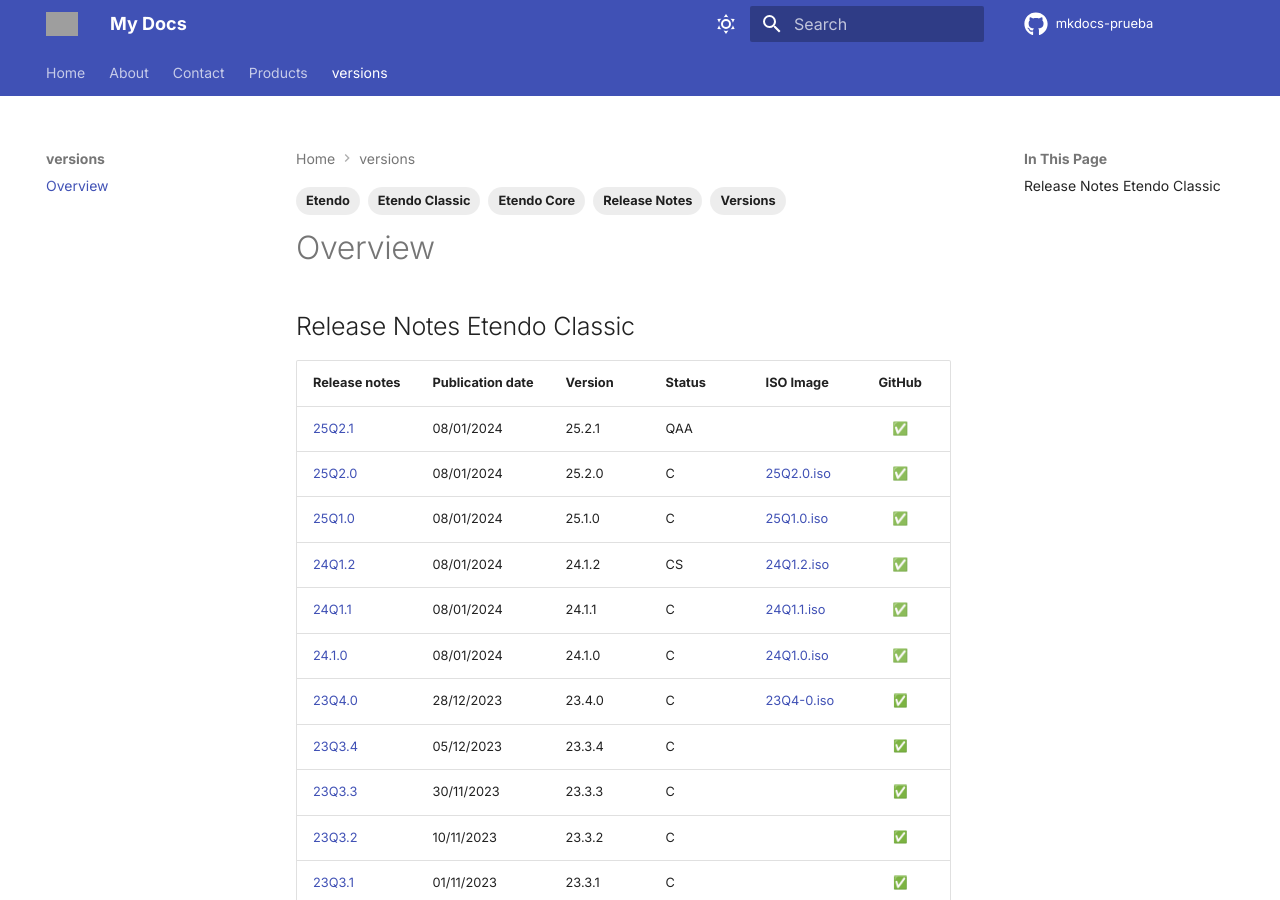
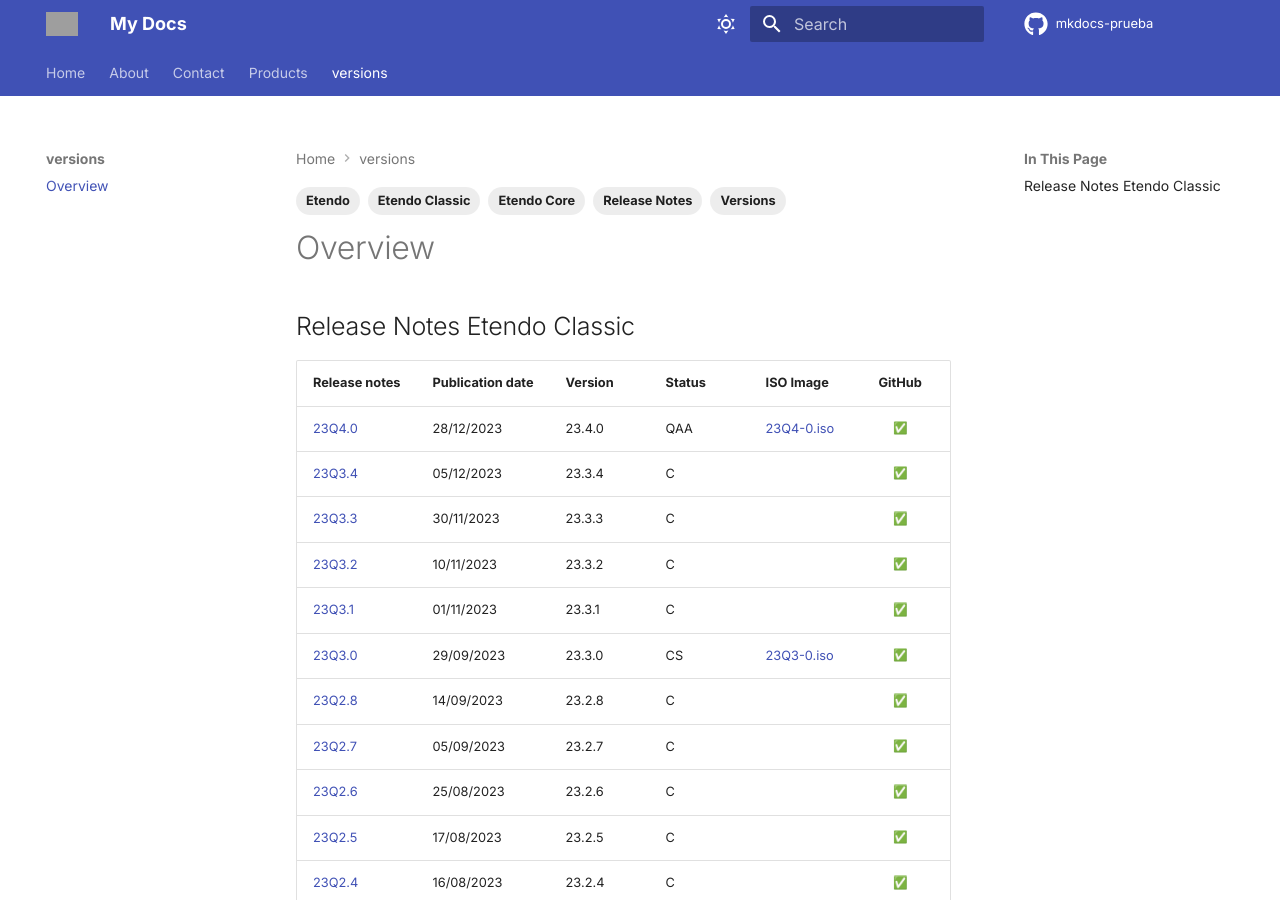
Before and after one commit to facumoyanosmf/mkdocs-prueba, an MkDocs documentation site: the page built from docs/versions/overview.md, in a window 1280 px wide and 900 px high. Built offline with MkDocs 1.6.1 and Material for MkDocs 9.7.7, drawn with Linux system fonts in a browser that asks for light colours; emoji names are drawn with the system emoji font; comment, search, counter and statistics services are not loaded; the version menu is left out; grey boxes are pictures that could not be loaded.

Commit message:
rollback table

```diff
--- a/docs/versions/overview.md
+++ b/docs/versions/overview.md
@@ -12,18 +12,12 @@
 
 | Release notes | Publication date | Version | Status | ISO Image | GitHub |
 | ---           | ---              | ---     | ---    | ---       | :---:  |
-| [25Q2.1](https://github.com/facumoyanosmf/mkdocs-prueba/releases/tag/pubished){target="_blank"} | 08/01/2024 | 25.2.1 | QAA |  | ✅ |
-| [25Q2.0](https://github.com/facumoyanosmf/mkdocs-prueba/releases/tag/pubished){target="_blank"} | 08/01/2024 | 25.2.0 | C | [25Q2.0.iso](https://etendo-appliances.s3.eu-west-1.amazonaws.com/etendo/iso/etendo-25.2.0.iso){target="_blank"} | ✅ |
-| [25Q1.0](https://github.com/facumoyanosmf/mkdocs-prueba/releases/tag/pubished){target="_blank"} | 08/01/2024 | 25.1.0 | C | [25Q1.0.iso](https://etendo-appliances.s3.eu-west-1.amazonaws.com/etendo/iso/etendo-25.1.0.iso){target="_blank"} | ✅ |
-| [24Q1.2](https://github.com/facumoyanosmf/mkdocs-prueba/releases/tag/pubished){target="_blank"} | 08/01/2024 | 24.1.2 | CS | [24Q1.2.iso](https://etendo-appliances.s3.eu-west-1.amazonaws.com/etendo/iso/etendo-24.1.2.iso){target="_blank"} | ✅ |
-| [24Q1.1](https://github.com/facumoyanosmf/mkdocs-prueba/releases/tag/pubished){target="_blank"} | 08/01/2024 | 24.1.1 | C | [24Q1.1.iso](https://etendo-appliances.s3.eu-west-1.amazonaws.com/etendo/iso/etendo-24.1.1.iso){target="_blank"} | ✅ |
-| [24.1.0](https://github.com/facumoyanosmf/mkdocs-prueba/releases/tag/pubished){target="_blank"} | 08/01/2024 | 24.1.0 | C | [24Q1.0.iso](https://etendo-appliances.s3.eu-west-1.amazonaws.com/etendo/iso/etendo-24.1.0.iso){target="_blank"} | ✅ |
-| [23Q4.0](../23Q4-0) | 28/12/2023 | 23.4.0 | C	| [23Q4-0.iso](https://etendo-appliances.s3.eu-west-1.amazonaws.com/etendo/iso/etendo-23Q4.0.iso) | :white_check_mark:|
+| [23Q4.0](../23Q4-0) | 28/12/2023 | 23.4.0 | QAA	| [23Q4-0.iso](https://etendo-appliances.s3.eu-west-1.amazonaws.com/etendo/iso/etendo-23Q4.0.iso) | :white_check_mark:|
 | [23Q3.4](../23Q3-4) | 05/12/2023 | 23.3.4 | C | | :white_check_mark:|
 | [23Q3.3](../23Q3-3) | 30/11/2023 | 23.3.3 | C | | :white_check_mark:|
 | [23Q3.2](../23Q3-2) | 10/11/2023 | 23.3.2 | C	| | :white_check_mark:|
 | [23Q3.1](../23Q3-1) | 01/11/2023 | 23.3.1 | C	| | :white_check_mark:|
-| [23Q3.0](../23Q3-0) | 29/09/2023 | 23.3.0 | C	| [23Q3-0.iso](https://etendo-appliances.s3.eu-west-1.amazonaws.com/etendo/iso/etendo-23Q3.0.iso) | :white_check_mark:|
+| [23Q3.0](../23Q3-0) | 29/09/2023 | 23.3.0 | CS	| [23Q3-0.iso](https://etendo-appliances.s3.eu-west-1.amazonaws.com/etendo/iso/etendo-23Q3.0.iso) | :white_check_mark:|
 | [23Q2.8](../23Q2-8) | 14/09/2023 | 23.2.8 | C	| | :white_check_mark:|
 | [23Q2.7](../23Q2-7) | 05/09/2023 | 23.2.7 | C	| | :white_check_mark:|
 | [23Q2.6](../23Q2-6) | 25/08/2023 | 23.2.6 | C	| | :white_check_mark:|
```
